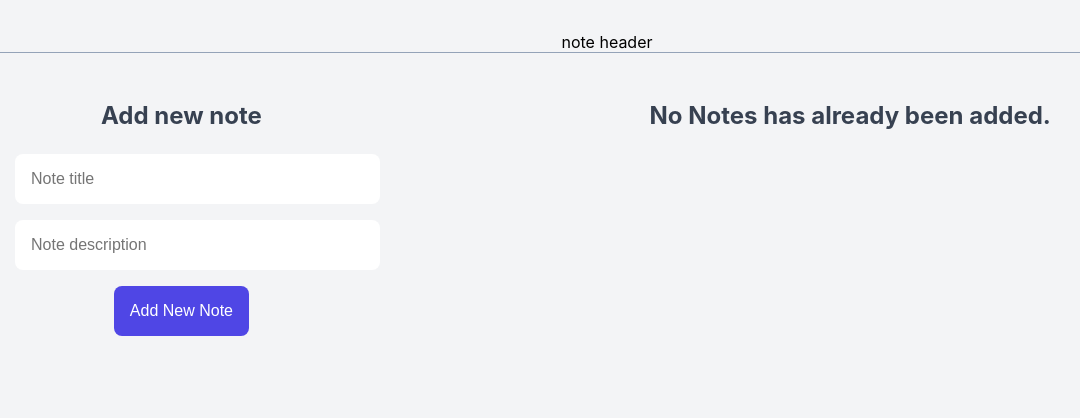
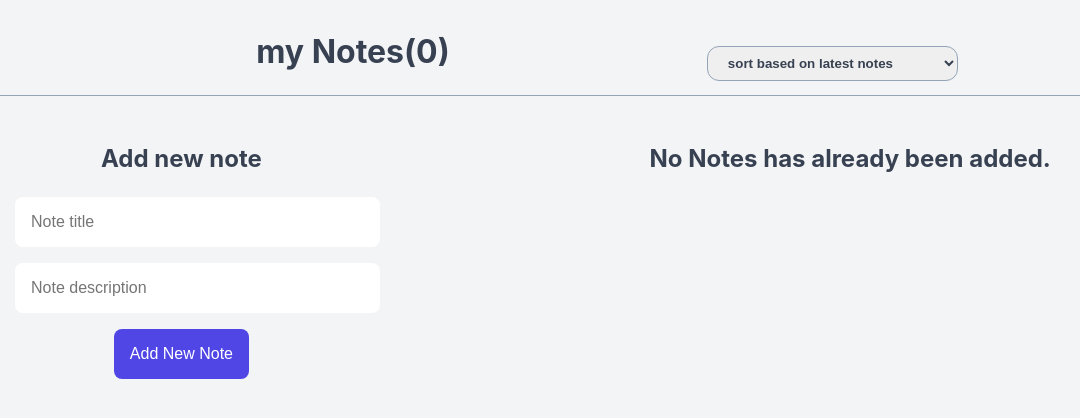
Before and after one commit to N-Baghernejad/note-app, a React (Vite) app: page / in a window 1280 px wide. Shown: the top 418 px of the page, without its empty margins (33-1113 px from the left). Built offline with nearby package versions, Linux system fonts and the light colour scheme.

Commit message:
noteheader

```diff
--- a/src/App.jsx
+++ b/src/App.jsx
@@ -2,10 +2,12 @@
 import AddNewNote from "./components/AddNewNote";
 import NoteList from "./components/NoteList";
 import NoteStatus from "./components/NoteStatus";
+import NoteHeader from "./components/NoteHeader";
 import { useState } from "react";
 
 function App() {
   const [notes, setNotes] = useState([]);
+  const [sortBy,setSortBy]= useState("latest")
   const handleAddNote=(newNote)=>{
     setNotes((prevNotes) => [...prevNotes, newNote]);
   };
@@ -26,13 +28,14 @@
   };
   return (
   <div className="container">
-    <div className="note-header">note header</div>
+    <NoteHeader notes={notes} sortBy={sortBy} onSort={e => setSortBy(e.target.value)}/>
     <div className="note-app">
       <AddNewNote onAddNote={handleAddNote} />
       <div className="note-container">
        <NoteStatus notes={notes}/>
        <NoteList
        notes={notes}
+       sortBy={sortBy}
        onDelete={handleDeleteNote}
        onComplete={handleCompleteNote}/>
       </div>
--- /dev/null
+++ b/src/components/NoteHeader.jsx
@@ -0,0 +1,13 @@
+function NoteHeader({notes , sortBy, onSort}) {
+  return (
+    <div className='note-header'>
+      <h1>my Notes({notes.length})</h1>
+      <select value={sortBy} onChange={onSort}>
+        <option value="latest">sort based on latest notes</option>
+        <option value="earliest">sort based on earliest notes</option>
+        <option value="completed">sort based on completed notes</option>
+      </select>
+    </div>
+  )
+}
+export default NoteHeader;
--- a/src/components/NoteList.jsx
+++ b/src/components/NoteList.jsx
@@ -1,8 +1,25 @@
-function NoteList({notes,onDelete,onComplete}) {
+function NoteList({notes,onDelete,onComplete, sortBy}) {
+
+  let sortedNotes = notes;
+  if (sortBy =="earliest")
+    sortedNotes= [...notes].sort(
+      (a,b) => new Date(a.createdAt)- new Date(b.createdAt)
+    ); //a-b => a>b? 1:-1
+
+    if (sortBy =="latest")
+      sortedNotes= [...notes].sort(
+        (a,b) => new Date(b.createdAt)- new Date(a.createdAt)
+      );//b-a => a>b? -1:1
+      if(sortBy =="completed")
+        sortedNotes = [...notes].sort(
+          (a,b)=> number(a.completed)- number(b.completed)
+  );
+
+
   return (
     <div className="note-list">
       {
-        notes.map((note) => (
+        sortedNotes.map((note) => (
           <NoteItem
           key={note.id}
           note={note}
```
